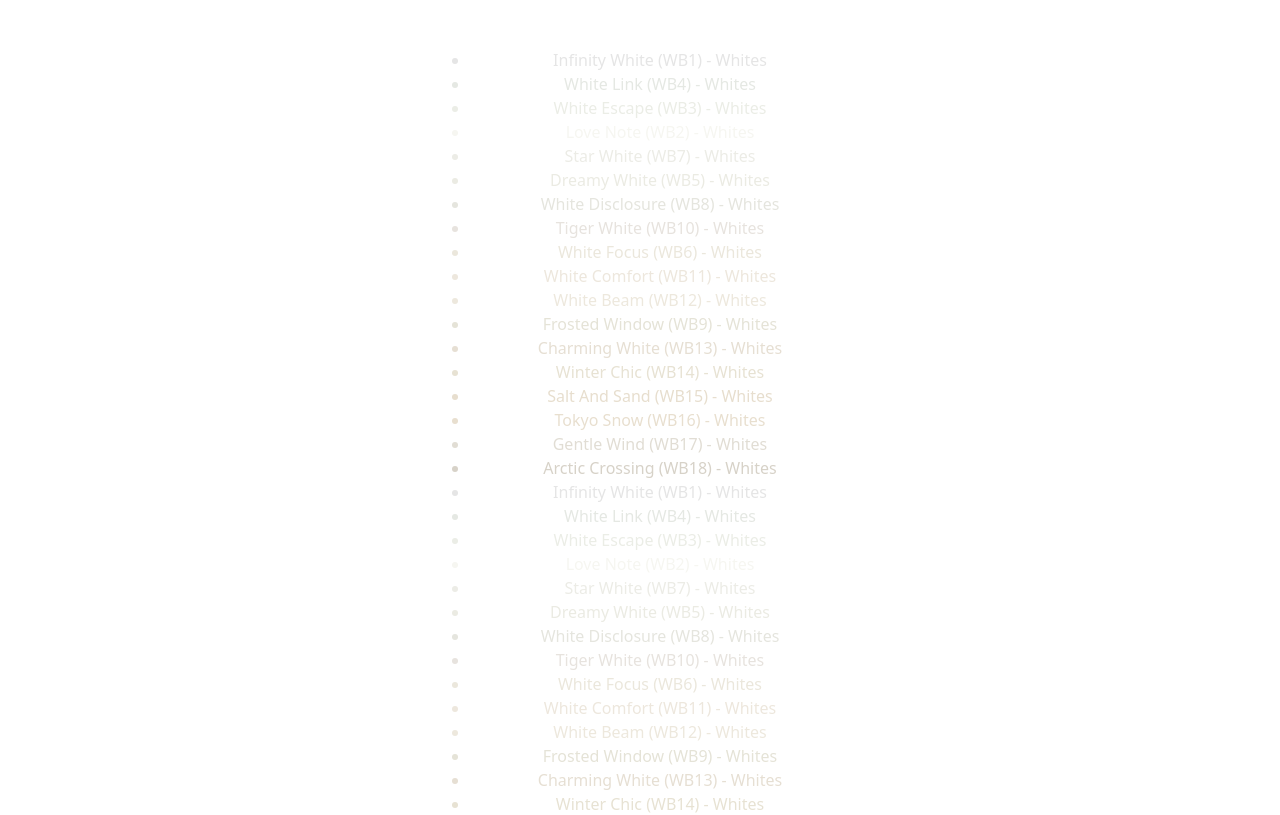
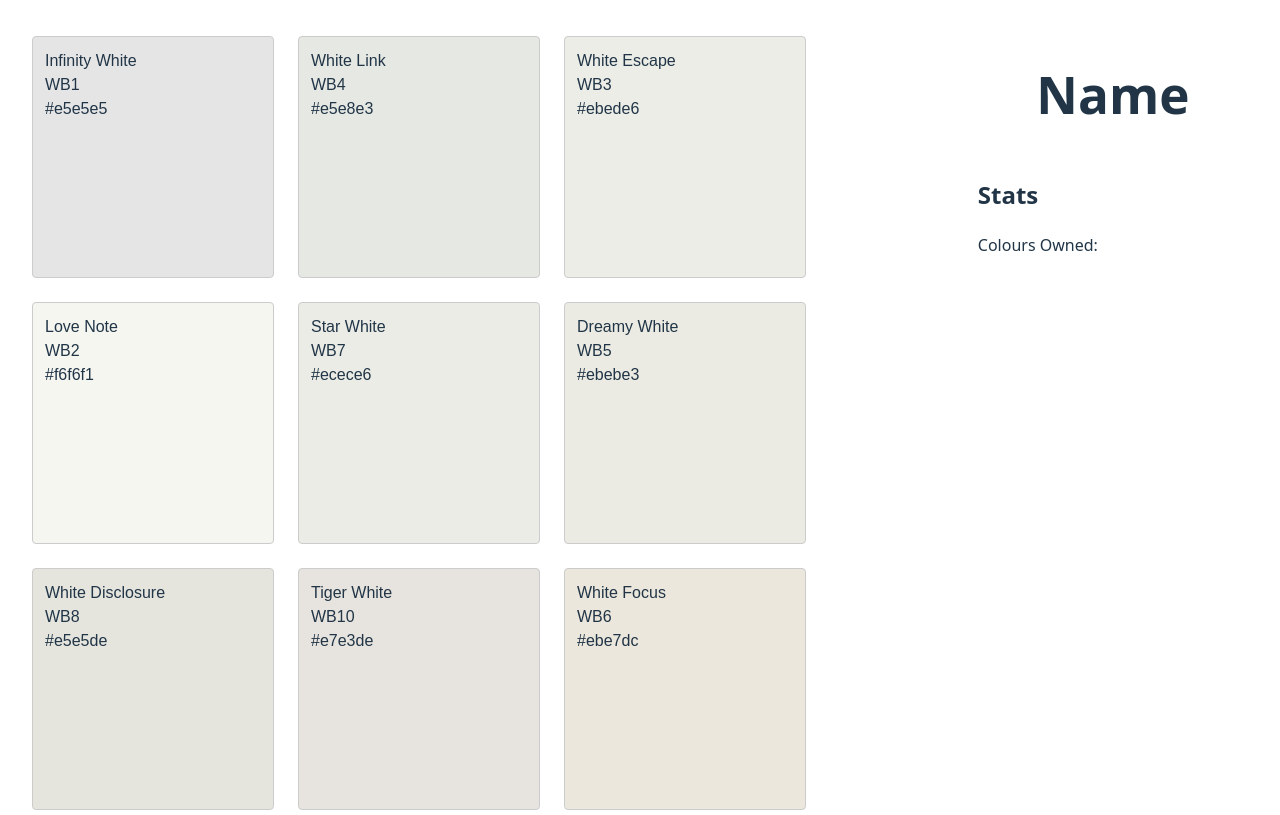
Before and after one commit to Jazzmoin/Hueventory, a Svelte app: page / in a window 1280 px wide. Shown: the top 815 px of the page. Built offline with nearby package versions, Linux system fonts and the light colour scheme.

Commit message:
Reads and displays colours as swatches + stats side panel (colour file has duplicated colours)

```diff
--- a/index.html
+++ b/index.html
@@ -3,7 +3,7 @@
   <head>
     <meta charset="UTF-8" />
     <meta name="viewport" content="width=device-width, initial-scale=1.0" />
-    <title>Vite + Svelte + TS</title>
+    <title>Hueventory</title>
   </head>
   <body>
     <div id="app"></div>
--- a/src/App.svelte
+++ b/src/App.svelte
@@ -1,6 +1,12 @@
+<!-- Todo: -->
+<!--    - chart to display percentage of colours owned -->
+<!--    - fix colour of text on some -->
+
+
 <script lang="ts">
+  import ColourSwatch from "./lib/components/ColourSwatch.svelte";
+  import { loadColours } from './lib/stores/loadColours';
   import { colours } from './lib/stores/colours';
-  import { loadColours } from './lib/loadColours';
   import {onMount} from "svelte";
 
   onMount(async () => {
@@ -13,19 +19,54 @@
   });
 </script>
 
-<main>
-  <div>
-      <ul>
-          {#each $colours as colour}
-              <li style="color: {colour.colour}">
-                  {colour.name} ({colour.code}) - {colour.category}
-              </li>
-          {/each}
-      </ul>
-  </div>
+<main class="main">
+    <div class="column" style="flex-grow:1.75">
+        <div class="swatch-container">
+            {#each $colours as colour}
+                <ColourSwatch {colour} />
+            {/each}
+        </div>
+    </div>
 
+    <div class="column" style="flex-grow:0.5">
+        <h1>Name</h1>
+        <div class="stats">
+            <div>
+                <h2>Stats</h2>
+                <p>Colours Owned: </p>
+            </div>
+        </div>
+    </div>
 </main>
 
 <style>
+    .main {
+        display: flex;
+        flex-direction: row;
+        box-sizing: border-box;
+    }
+    .swatch-container {
+        display: flex;
+        flex-wrap: wrap;
+        gap: 1rem;
+    }
 
+    :global(.column) {
+        flex: 1 1 0;
+        min-width: 0;
+
+        display: flex;
+        flex-direction: column;
+        min-height: 0;
+        gap: var(--box_gap);
+    }
+
+    h2 {
+        text-align: left;
+        padding: 0;
+    }
+
+    p {
+        text-align: left;
+    }
 </style>
--- a/src/app.css
+++ b/src/app.css
@@ -40,7 +40,6 @@ h1 {
 }
 
 #app {
-  max-width: 1280px;
   margin: 0 auto;
   padding: 2rem;
   text-align: center;
--- a/src/lib/components/ColourSwatch.svelte
+++ b/src/lib/components/ColourSwatch.svelte
@@ -0,0 +1,42 @@
+<script lang="ts">
+    export let colour: {
+        name: string;
+        code: string;
+        colour: string;
+        category: string;
+    }
+</script>
+
+<style>
+    .swatch {
+        display: flex;
+        align-items: center;
+        margin: 0.25em 0;
+    }
+
+    .box{
+        width: 15em;
+        height: 15em;
+        border: 1px solid #ccc;
+        background-color: var(--colour);
+        margin-right: 0.5em;
+        border-radius: 4px;
+    }
+
+    .info {
+        font-family: sans-serif;
+        text-align: left;
+        padding: 0.75em;
+    }
+</style>
+
+
+<div class="swatch" style="--colour: {colour.colour}">
+    <div class="box">
+        <div class="info">
+            <div>{colour.name}</div>
+            <div>{colour.code}</div>
+            <div>{colour.colour}</div>
+        </div>
+    </div>
+</div>
--- a/src/lib/loadColours.ts
+++ b/src/lib/stores/loadColours.ts
@@ -1,5 +1,9 @@
 export async function loadColours() {
     const res = await fetch('/colours.json');
     if (!res.ok) throw new Error('Failed to load colours');
-    return await res.json();
+    const data = await res.json();
+
+    data.sort((a, b) => Number(a.code) - Number(b.code));
+
+    return data;
 }
```
